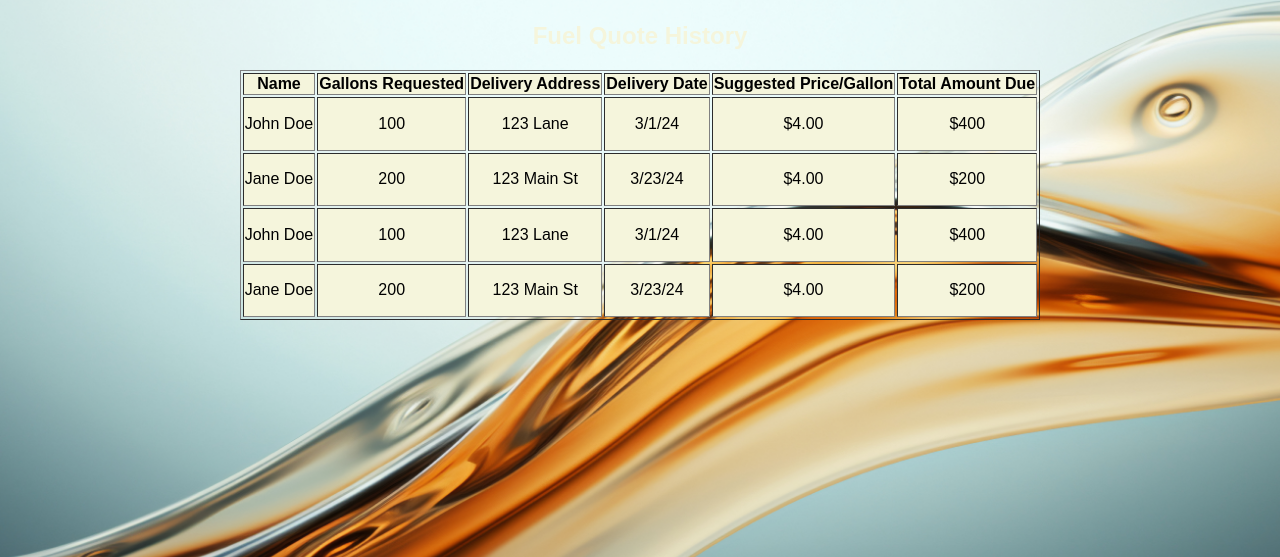
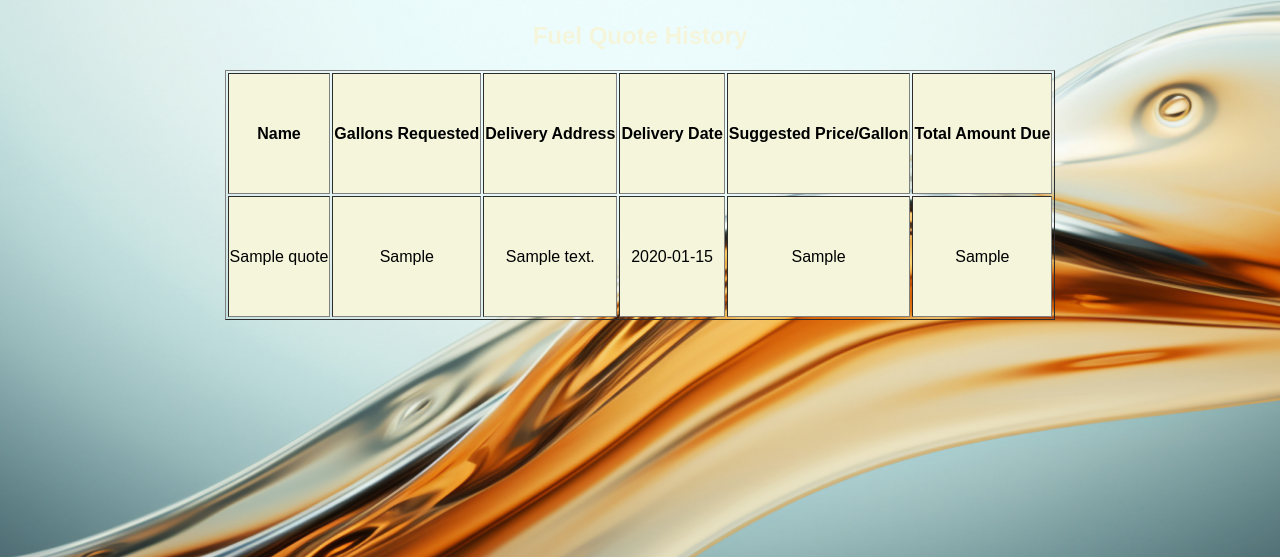
Before and after one commit to kkhambaty/fuel-quote-software, a Flask app: template templates/fuelQuoteHistory.html in a window 1280 px wide. Shown: the part 58-615 px from the top of the page. Run offline with Flask 3, Linux system fonts and the light colour scheme; the template is opened without the code that fills it: most values are stand-ins (such as "Sample title", 1, 10 or a date in 2020); parts of the project's set-up code (start-up, migrations or seed data) failed here and were passed over.

Commit message:
Updated backend for fuel quote history

```diff
--- a/app.py
+++ b/app.py
@@ -8,6 +8,10 @@ app = Flask(__name__)
 app.config['TESTING'] = True
 app.secret_key = 'frenchfries'
 # app(CORS)
+
+app.register_blueprint(profile_bp, url_prefix='/profile')
+app.register_blueprint(quote_bp, url_prefix='/quote')
+app.register_blueprint(login_bp)
 
 @app.route('/')
 def home():
@@ -23,7 +27,3 @@ def quote_page():
 
 if __name__ == '__main__':
     app.run(debug=True, use_reloader=True)
-
-app.register_blueprint(profile_bp, url_prefix='/profile')
-app.register_blueprint(quote_bp, url_prefix='/quote')
-app.register_blueprint(login_bp)
--- a/modules/quote/quote_page.py
+++ b/modules/quote/quote_page.py
@@ -1,7 +1,13 @@
-from flask import flash, Blueprint, render_template, request, redirect, url_for, session
+from flask import flash, Blueprint, render_template, request, redirect, url_for, session, jsonify
 
 
 quote_bp = Blueprint('quote', __name__)
+
+# Mock fuel quote history data
+fuel_quote_history = [
+    {"Name": "John Doe", "Gallons Requested": 100, "Delivery Address": "123 Lane", "Delivery Date": "3/1/24", "Suggested Price/Gallon": 4.00, "Total Amount Due": 400},
+    {"Name": "Jane Doe", "Gallons Requested": 200, "Delivery Address": "123 Main St", "Delivery Date": "3/23/24", "Suggested Price/Gallon": 4.00, "Total Amount Due": 200},
+]
 
 #The quote form is meant to retrieve the delivery address from the user's profile information from a Database.
 #These sample profiles are here as substitutes to represent information from a Database for the time being
@@ -37,6 +43,10 @@ def quoteForm(user_id):
             result = "Total amount due: $" + str(format_num)
             return render_template('fuelQuoteForm.html', user=user_id, result=result, userAddr=userAddr, rate=rate), 200
 
+@quote_bp.route('/fuelQuoteHistory', methods=['GET'])
+def get_fuel_quote_history():
+    # Return fuel quote history data
+    return jsonify(fuel_quote_history)
 
 def getUserAddr(user_id):
     return retrieved_profile[user_id]['address1'] + " " + retrieved_profile[user_id]['address2']
--- a/templates/fuelQuoteHistory.html
+++ b/templates/fuelQuoteHistory.html
@@ -13,7 +13,7 @@
         <nav class="navbar">
             <a href="homepage.html">Home</a>
             <a href="profilePage.html">Profile Page</a>
-            <a href="fuelQuoteHistory.html">Fuel Quote History</a>
+            <a href="fuelQuoteHistory">Fuel Quote History</a>
             <a href="fuelQuoteForm.html">Fuel Quote Form</a>
         </nav>
     </header>
@@ -22,7 +22,7 @@
             Fuel Quote History
         </h2>
         <table id="quoteHistoryTable" border="1">
-            <thead>
+
                 <tr>
                     <th>Name</th>
                     <th>Gallons Requested</th>
@@ -31,42 +31,19 @@
                     <th>Suggested Price/Gallon</th>
                     <th>Total Amount Due</th>
                 </tr>
-            </thead>
-            <tbody>
-                <!-- Quote history rows -->
+
+                {% for quote in fuelQuoteHistory %}
+
                 <tr>
-                    <td>John Doe</td>
-                    <td>100</td>
-                    <td>123 Lane</td>
-                    <td>3/1/24</td>
-                    <td>$4.00</td>
-                    <td>$400</td>
+                    <td>{{ quote.Name }}</td>
+                    <td>{{ quote['Gallons Requested'] }}</td>
+                    <td>{{ quote['Delivery Address'] }}</td>
+                    <td>{{ quote['Delivery Date'] }}</td>
+                    <td>{{ quote['Suggested Price/Gallon'] }}</td>
+                    <td>{{ quote['Total Amount Due'] }}</td>
                 </tr>
-                <tr>
-                    <td>Jane Doe</td>
-                    <td>200</td>
-                    <td>123 Main St</td>
-                    <td>3/23/24</td>
-                    <td>$4.00</td>
-                    <td>$200</td>
-                </tr>
-                <tr>
-                    <td>John Doe</td>
-                    <td>100</td>
-                    <td>123 Lane</td>
-                    <td>3/1/24</td>
-                    <td>$4.00</td>
-                    <td>$400</td>
-                </tr>
-                <tr>
-                    <td>Jane Doe</td>
-                    <td>200</td>
-                    <td>123 Main St</td>
-                    <td>3/23/24</td>
-                    <td>$4.00</td>
-                    <td>$200</td>
-                </tr>
-            </tbody>
+                {% endfor %}
+
         </table>
     </div>
 
```
Also changed, not shown: modules/main.py (deleted, +0 -20 lines).
